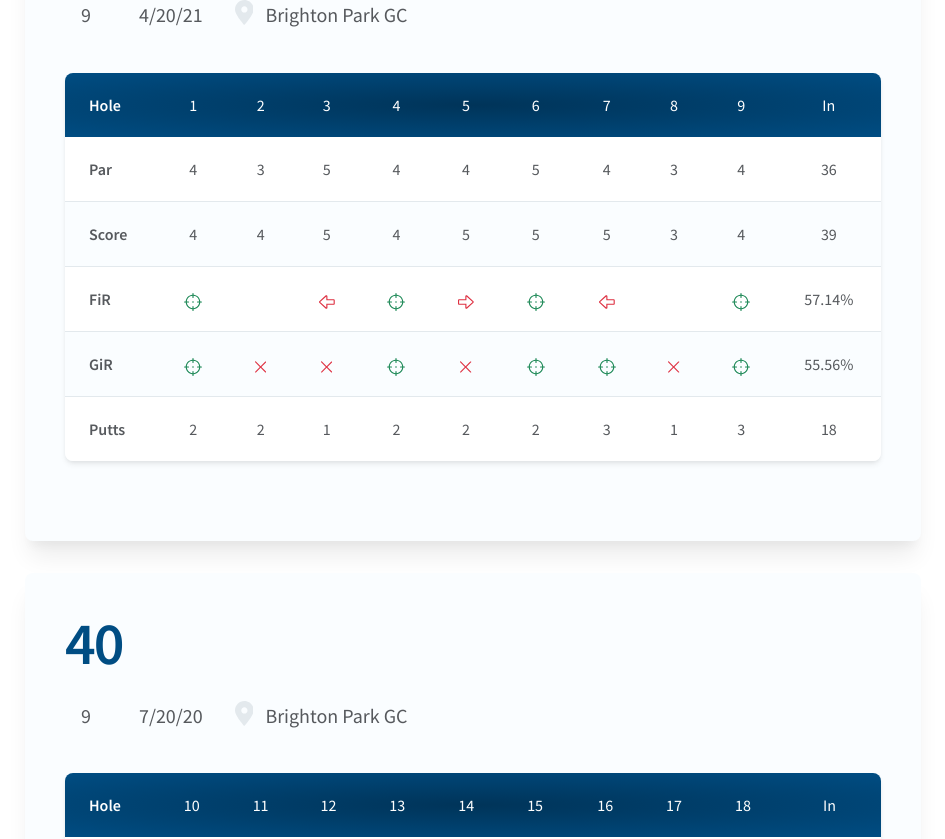
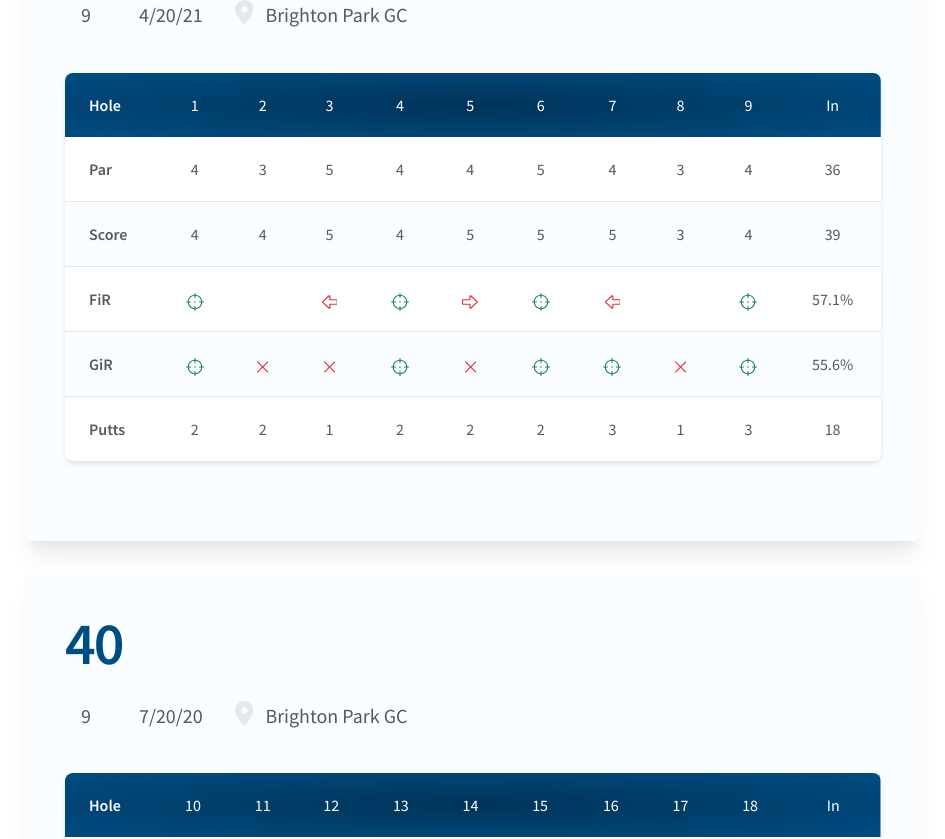
Before and after one commit to dkersten/golf-scorecard-v1, a React (Create React App) app: page /scorecards in a window 1280 px wide. Shown: the part 2050-2889 px from the top of the page, without its empty margins (295-1240 px from the left). Built offline with nearby package versions, Linux system fonts and the light colour scheme; some icons are missing.

Commit message:
Refactored scorecard component to make advanced stats components more DRY

```diff
--- a/src/Components/Scorecard.js
+++ b/src/Components/Scorecard.js
@@ -10,6 +10,34 @@ import { renderScorecardTableHeader, renderScorecardTableBodyRow, renderFairways
 import '../styling/components/Scorecard.scss'
 
 const Scorecard = (props) => {
+
+    const renderAdvancedStats = (statType, startingHole) => {
+        if (statType === "fir") {
+            return(
+                props.advancedStats
+                    ?
+                        <tr>{ renderFairwaysInReg(props.holes, startingHole) }</tr>
+                    :
+                        null
+            )
+        } else if (statType === "gir") {
+            return(
+                props.advancedStats
+                    ?
+                        <tr>{ renderGreensInReg(props.holes, startingHole) }</tr>
+                    :
+                        null
+            )
+        } else if (statType === "putts") {
+            return(
+                props.advancedStats
+                    ?
+                        <tr>{ renderPutts(props.holes, startingHole) }</tr>
+                    :
+                        null
+            )
+        }
+    }
 
     const renderFrontNine = () => {
         let startingHole = Object.keys(props.holes)[0]
@@ -32,27 +60,9 @@ const Scorecard = (props) => {
                 <tbody>
                     <tr>{ renderScorecardTableBodyRow(props.holes, startingHole, "par") }</tr>
                     <tr>{ renderScorecardTableBodyRow(props.holes, startingHole, "score") }</tr>
-                    {
-                        props.advancedStats
-                            ?
-                                <tr>{ renderFairwaysInReg(props.holes, startingHole) }</tr>
-                            :
-                                null
-                    }
-                    {
-                        props.advancedStats
-                            ?
-                                <tr>{ renderGreensInReg(props.holes, startingHole) }</tr>
-                            :
-                                null
-                    }
-                    {
-                        props.advancedStats
-                            ?
-                                <tr>{ renderPutts(props.holes, startingHole) }</tr>
-                            :
-                                null
-                    }
+                    { renderAdvancedStats("fir", startingHole) }
+                    { renderAdvancedStats("gir", startingHole) }
+                    { renderAdvancedStats("putts", startingHole) }
                 </tbody>
             </table>
         )
@@ -80,27 +90,9 @@ const Scorecard = (props) => {
                 <tbody>
                     <tr>{ renderScorecardTableBodyRow(props.holes, startingHole, "par") }</tr>
                     <tr>{ renderScorecardTableBodyRow(props.holes, startingHole, "score") }</tr>
-                    {
-                        props.advancedStats
-                            ?
-                                <tr>{ renderFairwaysInReg(props.holes, startingHole) }</tr>
-                            :
-                                null
-                    }
-                    {
-                        props.advancedStats
-                            ?
-                                <tr>{ renderGreensInReg(props.holes, startingHole) }</tr>
-                            :
-                                null
-                    }
-                    {
-                        props.advancedStats
-                            ?
-                                <tr>{ renderPutts(props.holes, startingHole) }</tr>
-                            :
-                                null
-                    }
+                    { renderAdvancedStats("fir", startingHole) }
+                    { renderAdvancedStats("gir", startingHole) }
+                    { renderAdvancedStats("putts", startingHole) }
                 </tbody>
             </table>
         )
--- a/src/Helpers/ScorecardTableComponents.js
+++ b/src/Helpers/ScorecardTableComponents.js
@@ -68,7 +68,7 @@ const renderFairwaysInReg = (holes, startingHole) => {
     // calculate percentage
     let firPercentage = (hitFairways / totalFairways)
     firPercentage = firPercentage * 100
-    firPercentage = Math.round(firPercentage * 100) / 100
+    firPercentage = Math.round(firPercentage * 10) / 10
 
     tdArr.push(<td>{firPercentage}%</td>)
     return tdArr
@@ -95,7 +95,7 @@ const renderGreensInReg = (holes, startingHole) => {
     // calculate percentage
     let girPercentage = (hitGreens / totalGreens)
     girPercentage = girPercentage * 100
-    girPercentage = Math.round(girPercentage * 100) / 100
+    girPercentage = Math.round(girPercentage * 10) / 10
 
     tdArr.push(<td>{girPercentage}%</td>)
     return tdArr
```
